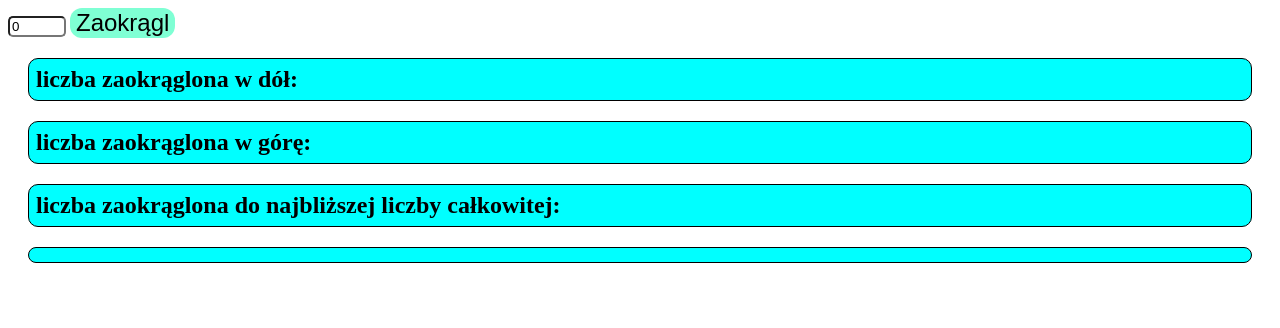
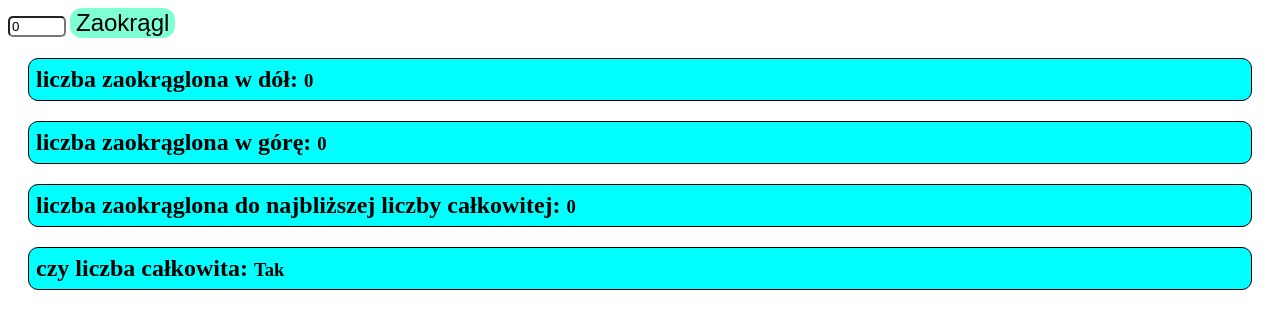
Before and after one commit to RomaniukD/Zaokr-glenia-l, a plain HTML site: page index.html in a window 1280 px wide. Both pictures are taken after a click on the button "Zaokrągl". Drawn offline with Linux system fonts and the light colour scheme.

Commit message:
Update index.html

```diff
--- a/index.html
+++ b/index.html
@@ -53,18 +53,15 @@ button {
             <h2>liczba zaokrąglona do najbliższej liczby całkowitej: </h2> <h3 id="calkowita"></h3>
         </div>
         <div>
-             <h3 id="calkowita_n"></h3>
+            <h2>czy liczba całkowita: </h2> <h3 id="calkowita_n"></h3>
         </div>
-
     </section>
 
     <script>
         const zaokrongli = () => {
-    let liczba = document.getElementById("liczba").value;
+            let liczba = parseFloat(document.getElementById("liczba").value);
 
-if (isInteger(liczba)) {
-    document.getElementById('calkowita_n').textContent = "Liczba całkowita";
-}
+            let liczba_int = (liczba % 1 === 0) ? "Tak" : "Nie";
 
             let zaokrongleniaDol = Math.floor(liczba);
             let zaokrongleniaGore = Math.ceil(liczba);
@@ -73,7 +70,7 @@ if (isInteger(liczba)) {
             document.getElementById('dol').textContent = zaokrongleniaDol;
             document.getElementById('gora').textContent = zaokrongleniaGore;
             document.getElementById('calkowita').textContent = zaokrongleniaCalkowite;
-
+            document.getElementById('calkowita_n').textContent = liczba_int;
         }
     </script>
 </body>
```
Lines whose indentation alone changed are shown as unchanged.
